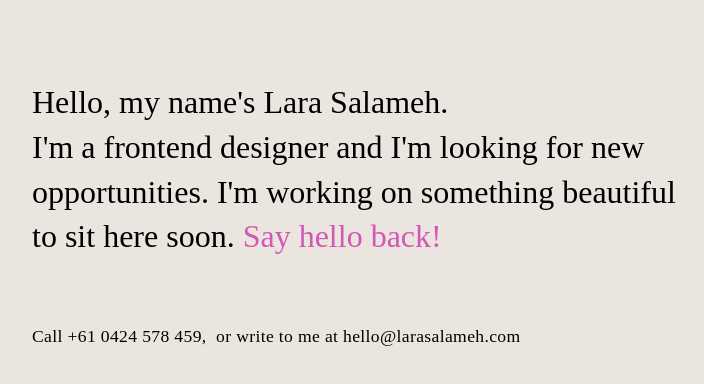
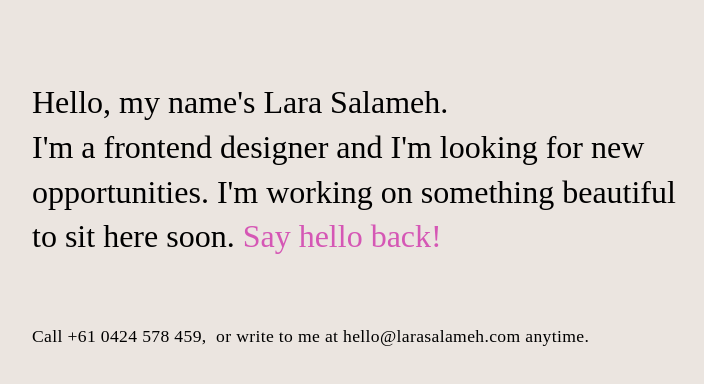
Before and after one commit to lulen11/lara-page, a Next.js app: page / in a window 1280 px wide. Shown: the top 384 px of the page, without its empty margins (40-744 px from the left). Built offline with nearby package versions, Linux system fonts and the light colour scheme; a web font is replaced by a local one.

Commit message:
more personal

```diff
--- a/pages/index.js
+++ b/pages/index.js
@@ -39,7 +39,7 @@ export default function Home() {
           <br />
           I'm a frontend designer and I'm looking for new opportunities. I'm working on something beautiful to sit here soon. <a href="mailto:hello@larasalameh.com?subject=Hello Lara">Say hello back!</a>
         </Title>
-        <Paragraph>Call <a href="tel:61424578459">+61 0424 578 459</a>,&nbsp;&nbsp;or write to me at <a href="mailto:hello@larasalameh.com?subject=Hello Lara, let's talk">hello@larasalameh.com</a></Paragraph>
+        <Paragraph>Call <a href="tel:61424578459">+61 0424 578 459</a>,&nbsp;&nbsp;or write to me at <a href="mailto:hello@larasalameh.com?subject=Hello Lara, let's talk">hello@larasalameh.com</a> anytime.</Paragraph>
       </main>
     </Layout>
   )
```
